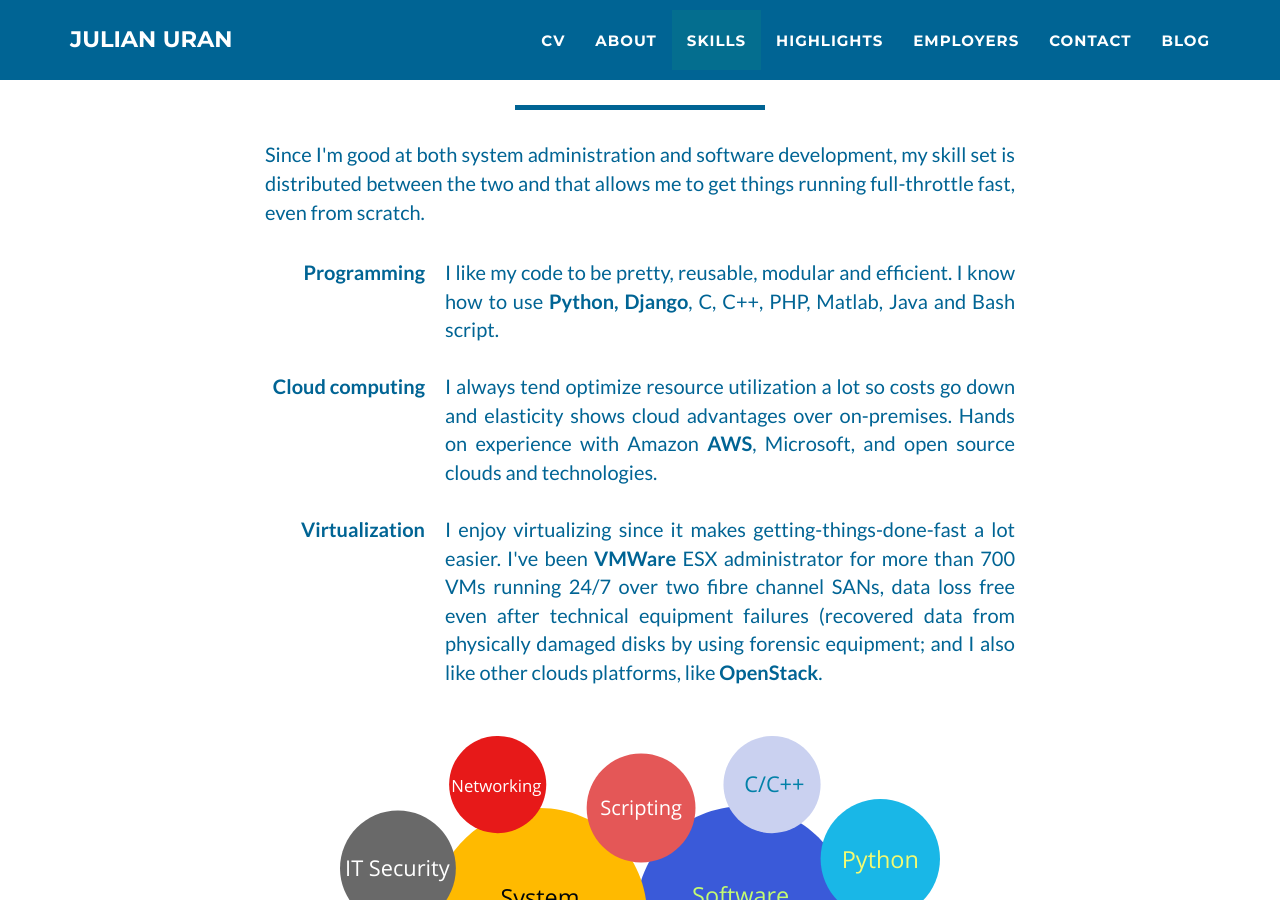
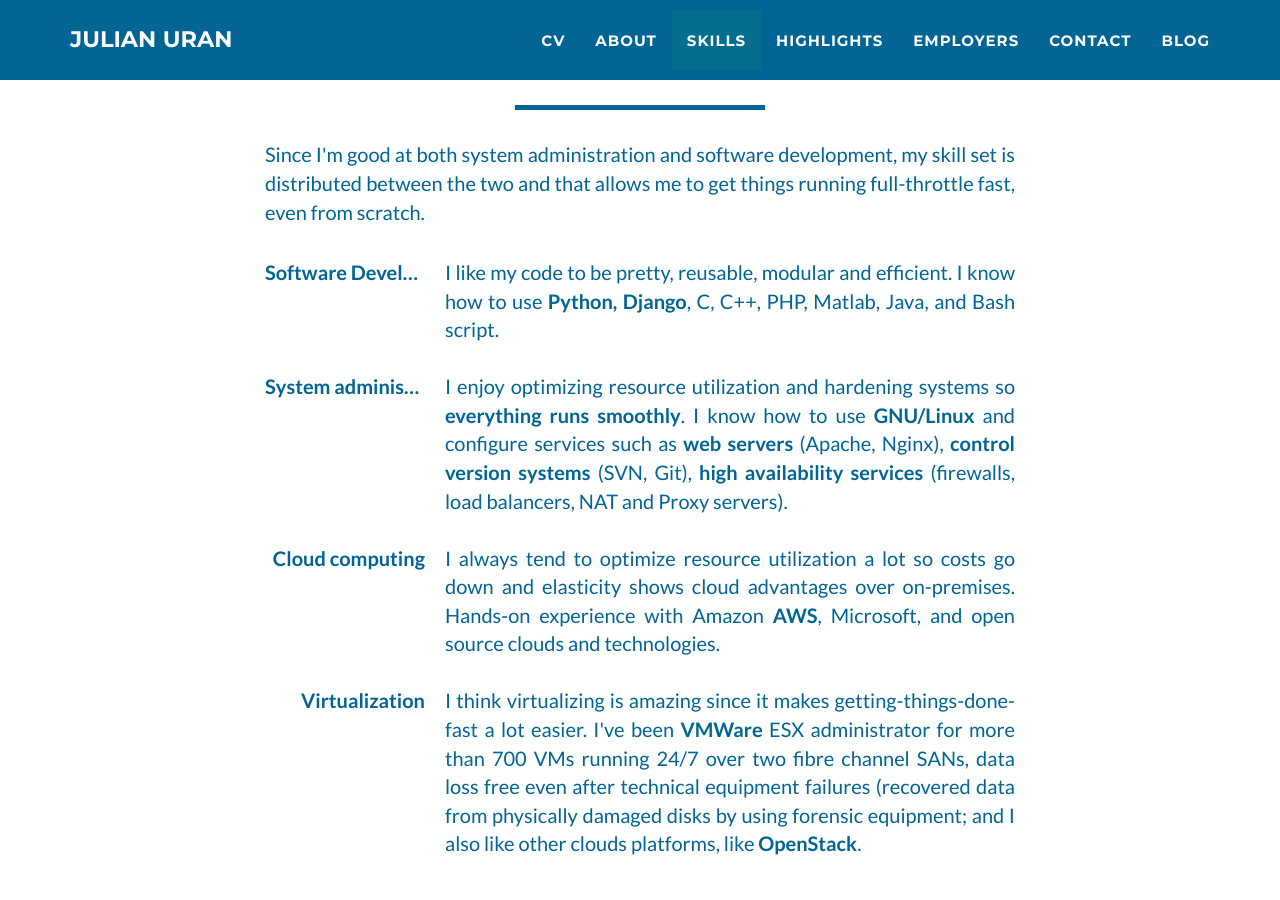
Before and after one commit to julianx/julianx, a Jekyll site: the page built from index.html, in a window 1280 px wide and 900 px high, scrolled down 1308 px. Built offline with Jekyll 4.4.1, drawn with Linux system fonts in a browser that asks for light colours.

Commit message:
Added system administration to skill list.

```diff
--- a/_data/skills.yml
+++ b/_data/skills.yml
@@ -1,8 +1,11 @@
-- name: Programming
-  description: I like my code to be pretty, reusable, modular and efficient. I know how to use <b>Python, Django</b>, C, C++, PHP, Matlab, Java and Bash script.
+- name: Software Development
+  description: I like my code to be pretty, reusable, modular and efficient. I know how to use <b>Python, Django</b>, C, C++, PHP, Matlab, Java, and Bash script.
+
+- name: System administration
+  description: I enjoy optimizing resource utilization and hardening systems so <b>everything runs smoothly</b>. I know how to use <b>GNU/Linux</b> and configure services such as <b>web servers</b> (Apache, Nginx), <b>control version systems</b> (SVN, Git), <b>high availability services</b> (firewalls, load balancers, NAT and Proxy servers).
 
 - name: Cloud computing
-  description: I always tend optimize resource utilization a lot so costs go down and elasticity shows cloud advantages over on-premises. Hands on experience with Amazon <b>AWS</b>, Microsoft, and open source clouds and technologies.
+  description: I always tend to optimize resource utilization a lot so costs go down and elasticity shows cloud advantages over on-premises. Hands-on experience with Amazon <b>AWS</b>, Microsoft, and open source clouds and technologies.
 
 - name: Virtualization
-  description: I enjoy virtualizing since it makes getting-things-done-fast a lot easier. I've been <b>VMWare</b> ESX administrator for more than 700 VMs running 24/7 over two fibre channel SANs, data loss free even after technical equipment failures (recovered data from physically damaged disks by using forensic equipment; and I also like other clouds platforms, like <b>OpenStack</b>.
+  description: I think virtualizing is amazing since it makes getting-things-done-fast a lot easier. I've been <b>VMWare</b> ESX administrator for more than 700 VMs running 24/7 over two fibre channel SANs, data loss free even after technical equipment failures (recovered data from physically damaged disks by using forensic equipment; and I also like other clouds platforms, like <b>OpenStack</b>.
```
